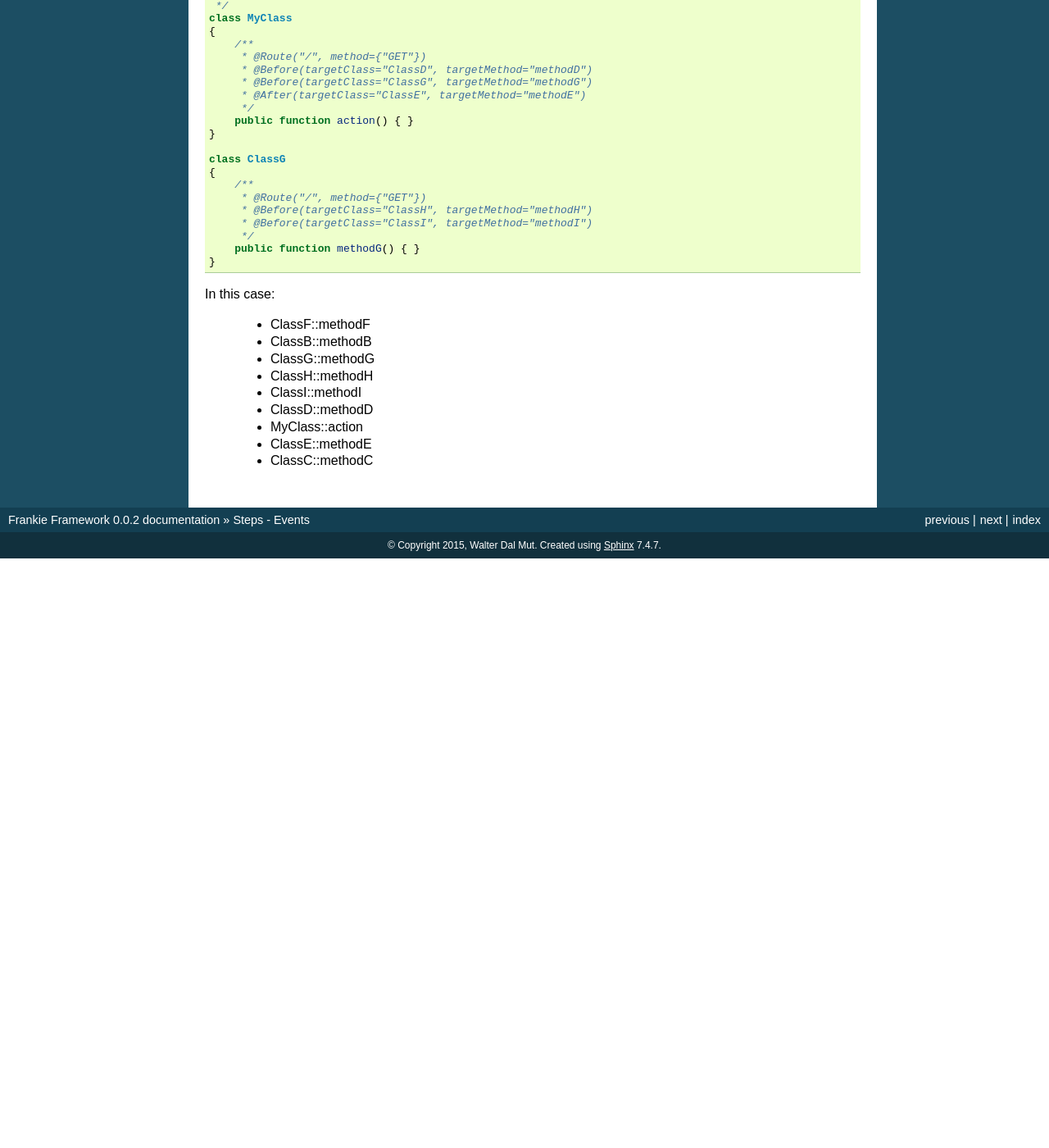
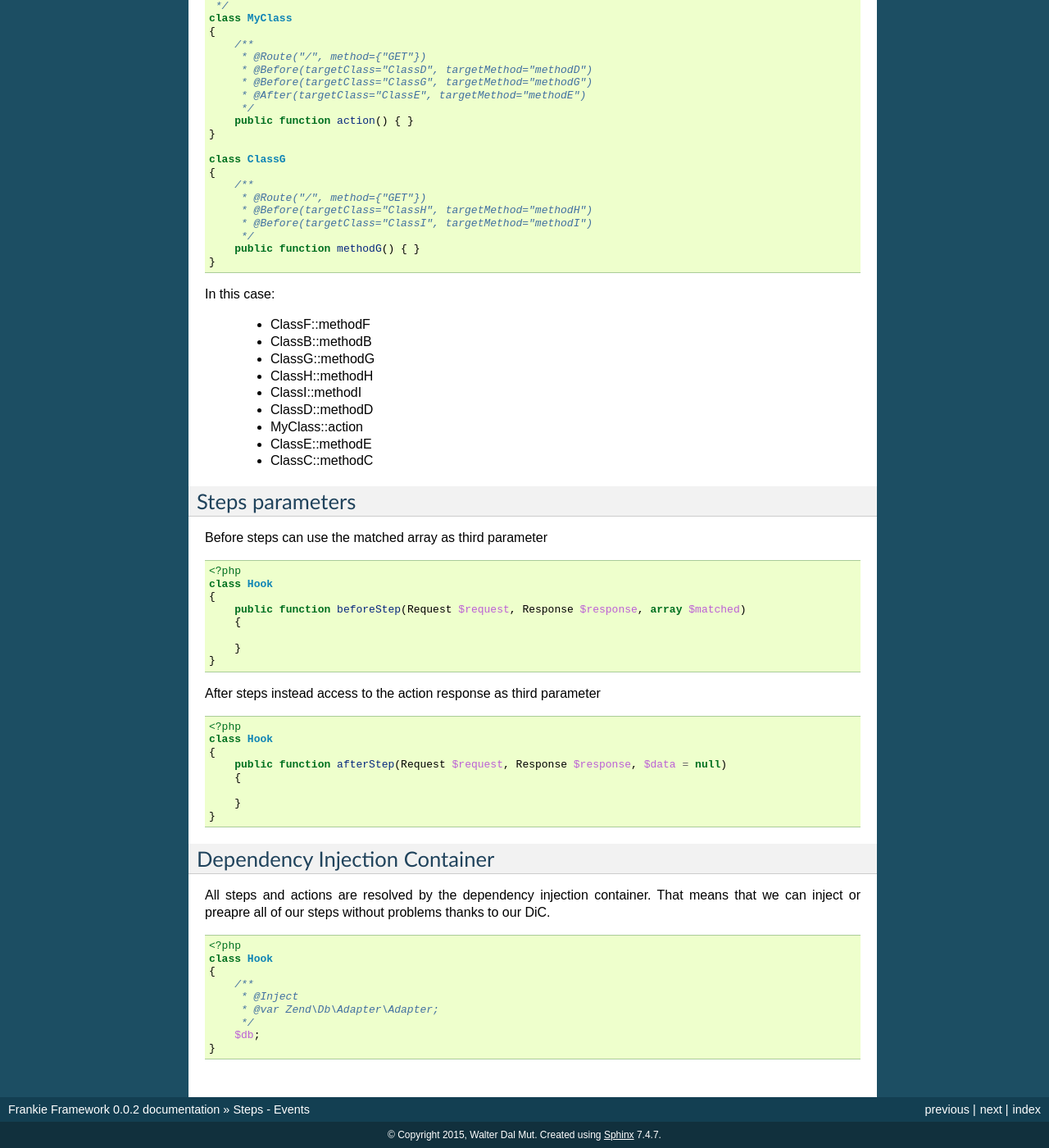
Before and after one commit to mary-shelley/frankie, a Sphinx documentation site: the page built from docs/steps.rst, in a window 1280 px wide and 1400 px high, scrolled down 768 px. Shown: the whole window at 82% size. Built offline with Sphinx 7.4.7, drawn with Linux system fonts in a browser that asks for light colours; before the commit the page ends 1449 px from its top, so only the background shows below that; some of the changed text lies outside the part shown.

Commit message:
Updated docs

```diff
--- a/docs/index.rst
+++ b/docs/index.rst
@@ -151,9 +151,12 @@ Contents:
    :maxdepth: 2
 
    getting-started
+   errors
    steps
+   routing
    di
    shortcuts
+   perf-tests
 
 
 
--- a/docs/steps.rst
+++ b/docs/steps.rst
@@ -78,3 +78,51 @@ In this case:
  * MyClass::action
  * ClassE::methodE
  * ClassC::methodC
+
+Steps parameters
+----------------
+
+Before steps can use the matched array as third parameter
+
+.. code-block:: php
+
+    <?php
+    class Hook
+    {
+        public function beforeStep(Request $request, Response $response, array $matched)
+        {
+
+        }
+    }
+
+After steps instead access to the action response as third parameter
+
+.. code-block:: php
+
+    <?php
+    class Hook
+    {
+        public function afterStep(Request $request, Response $response, $data = null)
+        {
+
+        }
+    }
+
+Dependency Injection Container
+------------------------------
+
+All steps and actions are resolved by the dependency injection container. That
+means that we can inject or preapre all of our steps without problems thanks to
+our DiC.
+
+.. code-block:: php
+
+    <?php
+    class Hook
+    {
+        /**
+         * @Inject
+         * @var Zend\Db\Adapter\Adapter;
+         */
+        $db;
+    }
```
Also changed, not shown: README.md (+24 -3 lines), docs/di.rst (+1 -68 lines), docs/errors.rst (added, +38 -0 lines), docs/perf-tests.rst (added, +124 -0 lines), docs/routing.rst (added, +101 -0 lines), docs/shortcuts.rst (+31 -1 lines).
